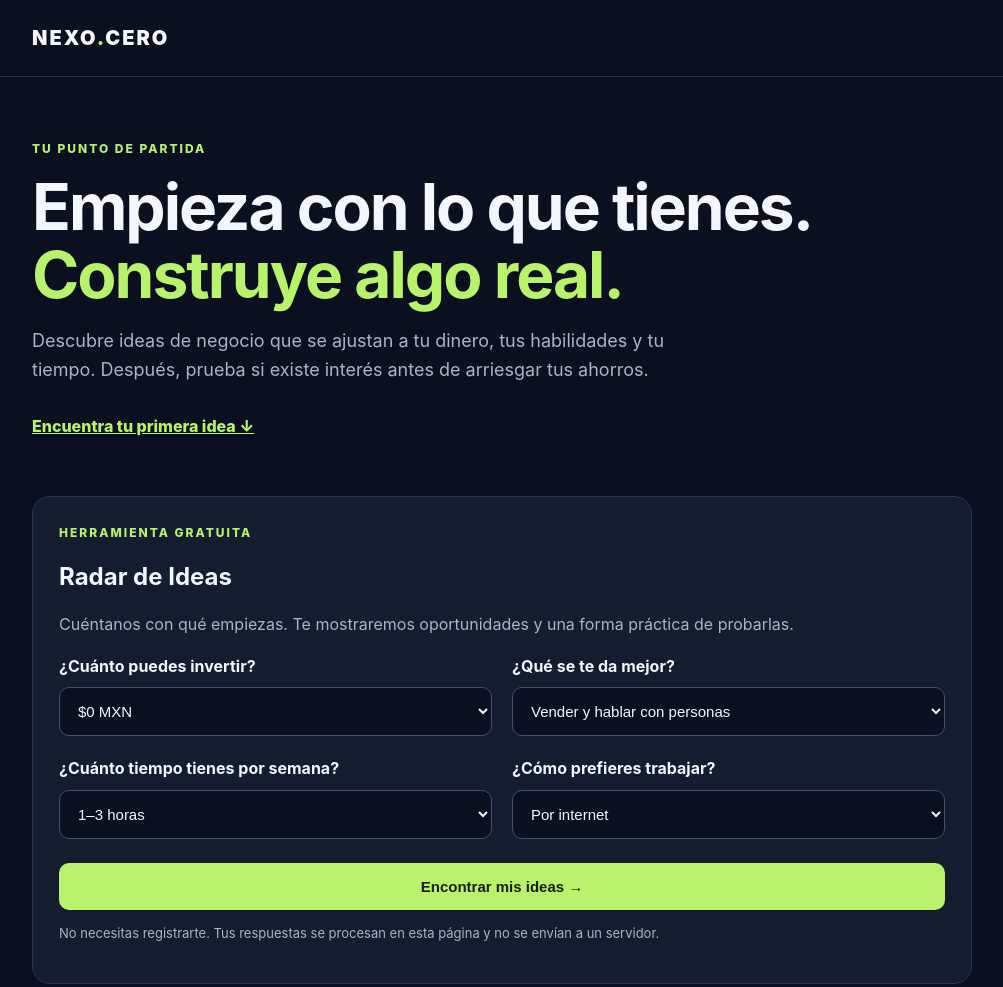
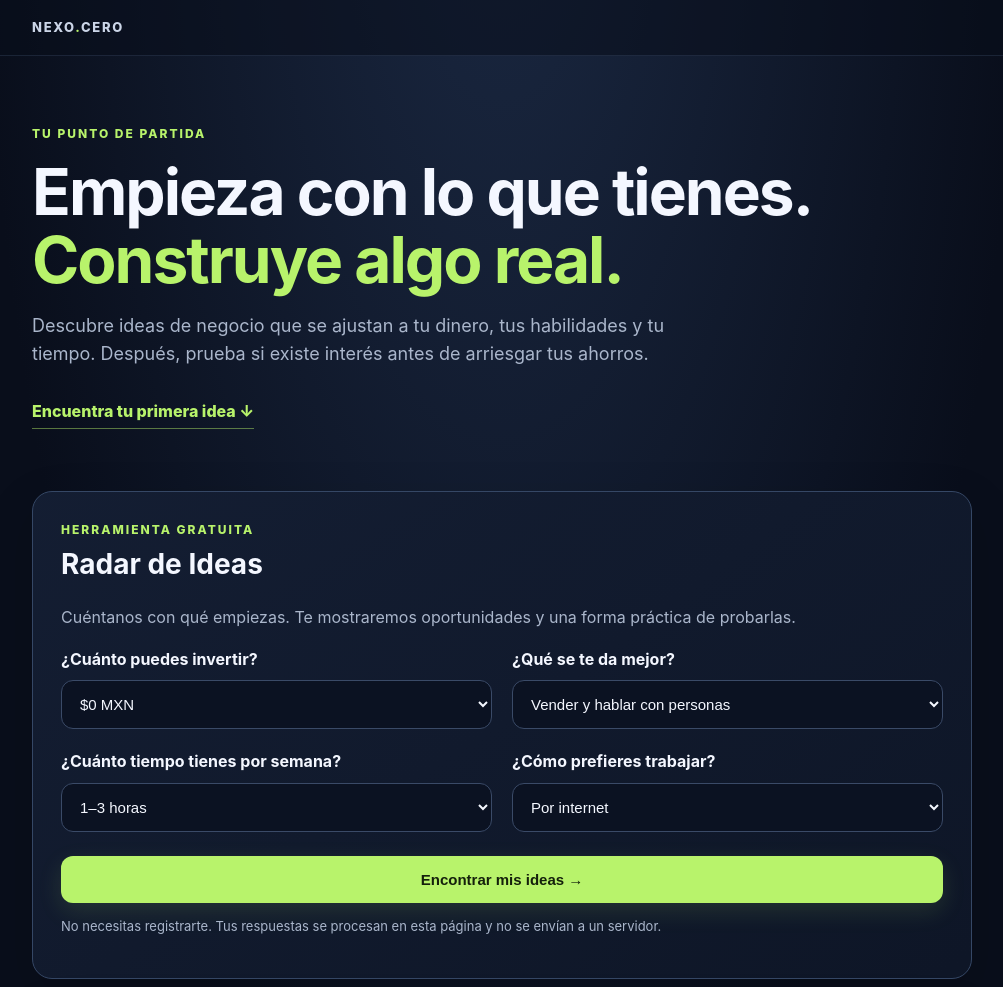
Before and after one commit to kevinalberto1621-maker/Nexo.cero, a plain HTML site: page index.html in a window 1280 px wide. Shown: the top 987 px of the page, without its empty margins (138-1141 px from the left). Drawn offline with Linux system fonts and the light colour scheme.

Commit message:
Update index.html

```diff
--- a/index.html
+++ b/index.html
@@ -1,4 +1,3 @@
-
 <!DOCTYPE html>
 <html lang="es">
 <head>
@@ -9,41 +8,32 @@
   <title>NEXO CERO | De una idea a algo real</title>
   <style>
     :root {
-      --bg: #0b1020;
-      --panel: #141c30;
-      --line: #293650;
+      --bg: #090e1b;
+      --panel: #111a2d;
+      --line: #283751;
       --text: #f4f7ff;
-      --muted: #a8b4ca;
+      --muted: #aab6cb;
       --accent: #b8f36b;
+      --accent-soft: rgba(184, 243, 107, .09);
     }
-
     * { box-sizing: border-box; }
     html { scroll-behavior: smooth; }
-
     body {
       margin: 0;
-      background: var(--bg);
+      background: radial-gradient(ellipse at 50% -15%, #1b2943 0%, var(--bg) 58%);
       color: var(--text);
       font-family: -apple-system, BlinkMacSystemFont, "Segoe UI", sans-serif;
       line-height: 1.6;
     }
-
     .wrap { width: min(940px, 92%); margin: auto; }
-
     header {
-      padding: 22px 0;
-      border-bottom: 1px solid var(--line);
+      padding: 17px 0;
+      border-bottom: 1px solid rgba(80, 101, 137, .25);
+      background: rgba(9, 14, 27, .55);
     }
-
-    .brand {
-      font-weight: 900;
-      letter-spacing: 2px;
-      font-size: 20px;
-    }
-
+    .brand { font-weight: 850; letter-spacing: 1.7px; font-size: 13px; color: #cbd5e7; }
     .brand span { color: var(--accent); }
-    .hero { padding: 62px 0 32px; }
-
+    .hero { padding: 68px 0 38px; }
     .tag {
       color: var(--accent);
       text-transform: uppercase;
@@ -51,58 +41,51 @@
       font-weight: 800;
       letter-spacing: 2px;
     }
-
     h1 {
       font-size: clamp(36px, 7vw, 64px);
       line-height: 1.06;
       letter-spacing: -2px;
       margin: 15px 0;
     }
-
     h2 { font-size: 24px; line-height: 1.25; }
     h3 { line-height: 1.3; }
     p { color: var(--muted); }
     .hero p { font-size: 18px; max-width: 650px; }
     .accent { color: var(--accent); }
-
     .panel {
-      background: var(--panel);
+      background: linear-gradient(145deg, rgba(20, 30, 51, .97), rgba(14, 22, 39, .98));
       border: 1px solid var(--line);
-      border-radius: 18px;
-      padding: 26px;
+      border-radius: 20px;
+      padding: 28px;
       margin: 24px 0;
+      box-shadow: 0 18px 50px rgba(0, 0, 0, .16);
     }
-
+    #radar { border-color: #354765; }
+    #radar h2 { margin-top: 8px; font-size: 28px; }
     .fields {
       display: grid;
       grid-template-columns: repeat(2, minmax(0, 1fr));
       gap: 20px;
     }
-
-    label {
-      display: block;
-      font-weight: 650;
-      margin-bottom: 8px;
-    }
-
+    label { display: block; font-weight: 650; margin-bottom: 8px; }
     select {
       width: 100%;
       padding: 14px;
-      border-radius: 10px;
-      background: #0b1020;
+      border-radius: 12px;
+      background: #0b1222;
       color: var(--text);
-      border: 1px solid #40506d;
+      border: 1px solid #3a4a67;
+      transition: border-color .18s ease, background .18s ease;
       font-size: 15px;
     }
-
     select:focus, button:focus-visible {
       outline: 2px solid var(--accent);
       outline-offset: 3px;
     }
-
+    select:hover { border-color: #687b9b; }
     button {
       border: 0;
-      border-radius: 10px;
+      border-radius: 12px;
       padding: 15px 20px;
       background: var(--accent);
       color: #14200b;
@@ -110,26 +93,19 @@
       font-weight: 800;
       cursor: pointer;
     }
-
     button:hover { filter: brightness(1.06); }
-
-    .main-button {
-      width: 100%;
-      margin-top: 24px;
-    }
-
+    button:disabled { opacity: .6; cursor: wait; }
+    .main-button { width: 100%; margin-top: 24px; box-shadow: 0 8px 24px rgba(184, 243, 107, .12); }
     .results { display: grid; gap: 18px; }
-
     .idea {
-      background: var(--panel);
+      background: linear-gradient(145deg, #141e33, #101829);
       border: 1px solid var(--line);
-      border-radius: 16px;
+      border-radius: 18px;
       padding: 24px;
     }
-
+    .idea:first-child { border-color: rgba(184, 243, 107, .45); }
     .idea h3 { margin: 7px 0; font-size: 22px; }
     .score { color: var(--accent); font-weight: 800; }
-
     .pill {
       display: inline-block;
       border: 1px solid #40506d;
@@ -139,40 +115,29 @@
       font-size: 12px;
       margin: 4px 4px 4px 0;
     }
-
     .idea ul { padding-left: 22px; }
     .idea li { margin: 8px 0; }
-
     .test {
-      padding: 13px;
+      padding: 14px;
       border-left: 3px solid var(--accent);
-      background: #0e1628;
+      background: var(--accent-soft);
       border-radius: 0 8px 8px 0;
     }
-
     .test strong { color: var(--text); }
     .section-intro { margin-top: -8px; }
-
     .how-grid {
       display: grid;
       grid-template-columns: repeat(3, minmax(0, 1fr));
       gap: 14px;
     }
-
     .how-card {
       border: 1px solid var(--line);
+      background: rgba(9, 14, 27, .28);
       border-radius: 14px;
-      padding: 16px;
+      padding: 17px;
     }
-
-    .number {
-      color: var(--accent);
-      font-weight: 900;
-      font-size: 23px;
-    }
-
+    .number { color: var(--accent); font-weight: 900; font-size: 23px; }
     .notice { font-size: 13px; }
-
     footer {
       padding: 30px 0 42px;
       color: var(--muted);
@@ -181,51 +146,22 @@
       margin-top: 40px;
     }
 
-    .week-plan {
-      margin-top: 18px;
-      padding: 16px;
-      border: 1px solid var(--line);
-      border-radius: 12px;
-    }
-
-    .week-plan h4 {
-      margin: 0 0 8px;
-      color: var(--accent);
-    }
-
+    .week-plan { margin-top: 18px; padding: 17px; border: 1px solid var(--line); background: rgba(8, 13, 25, .35); border-radius: 14px; }
+    .week-plan h4 { margin: 0 0 8px; color: var(--accent); }
     .week-plan ol { padding-left: 22px; }
-
-    .message-box {
-      margin-top: 14px;
-      padding: 14px;
-      background: #0b1020;
-      border: 1px solid #40506d;
-      border-radius: 10px;
-      white-space: pre-wrap;
-      overflow-wrap: anywhere;
-      color: var(--text);
-    }
-
-    .copy-button {
-      margin-top: 10px;
-      padding: 10px 14px;
-      background: transparent;
-      border: 1px solid var(--accent);
-      color: var(--accent);
-    }
-
+    .message-box { margin-top: 14px; padding: 14px; background: #0b1020; border: 1px solid #40506d; border-radius: 10px; white-space: pre-wrap; overflow-wrap: anywhere; color: var(--text); }
+    .copy-button { margin-top: 10px; padding: 10px 14px; background: transparent; border: 1px solid var(--accent); color: var(--accent); }
     .small-note { font-size: 13px; }
     [hidden] { display: none !important; }
-
     @media (max-width: 620px) {
       .fields, .how-grid { grid-template-columns: 1fr; }
       .panel { padding: 19px; }
-      .hero { padding-top: 42px; }
+      .hero { padding-top: 48px; }
+      .idea { padding: 19px; }
       h1 { letter-spacing: -1px; }
     }
   </style>
 </head>
-
 <body>
   <header>
     <div class="wrap brand">NEXO<span>.</span>CERO</div>
@@ -236,7 +172,7 @@
       <div class="tag">Tu punto de partida</div>
       <h1>Empieza con lo que tienes.<br><span class="accent">Construye algo real.</span></h1>
       <p>Descubre ideas de negocio que se ajustan a tu dinero, tus habilidades y tu tiempo. Después, prueba si existe interés antes de arriesgar tus ahorros.</p>
-      <a href="#radar" style="display:inline-block;margin-top:12px;color:#b8f36b;font-weight:800;">Encuentra tu primera idea ↓</a>
+      <a href="#radar" style="display:inline-block;margin-top:12px;color:#b8f36b;font-weight:800;text-decoration:none;border-bottom:1px solid rgba(184,243,107,.45);padding-bottom:3px;">Encuentra tu primera idea ↓</a>
     </section>
 
     <section class="panel" id="radar">
@@ -254,7 +190,6 @@
             <option value="3000">$3,000 MXN</option>
           </select>
         </div>
-
         <div>
           <label for="skill">¿Qué se te da mejor?</label>
           <select id="skill">
@@ -265,7 +200,6 @@
             <option value="learn">Estoy dispuesto a aprender</option>
           </select>
         </div>
-
         <div>
           <label for="time">¿Cuánto tiempo tienes por semana?</label>
           <select id="time">
@@ -274,7 +208,6 @@
             <option value="10">8 horas o más</option>
           </select>
         </div>
-
         <div>
           <label for="mode">¿Cómo prefieres trabajar?</label>
           <select id="mode">
@@ -284,7 +217,6 @@
           </select>
         </div>
       </div>
-
       <button class="main-button" id="generate" type="button">Encontrar mis ideas →</button>
       <p class="notice">No necesitas registrarte. Tus respuestas se procesan en esta página y no se envían a un servidor.</p>
     </section>
@@ -293,9 +225,7 @@
       <div class="tag">Tu siguiente paso</div>
       <h2>Tus oportunidades iniciales</h2>
       <p class="section-intro">Empieza por la opción que puedas probar más fácilmente. Las puntuaciones miden compatibilidad aproximada, no garantizan ventas.</p>
-
       <div id="results" class="results"></div>
-
       <div class="panel">
         <h2>La regla de NEXO CERO</h2>
         <p>Antes de gastar, busca evidencia. Habla con posibles clientes, entiende el problema y comprueba si alguien realmente quiere pagar por resolverlo.</p>
@@ -306,20 +236,17 @@
     <section class="panel">
       <div class="tag">Nuestro método</div>
       <h2>De la idea a la evidencia</h2>
-
       <div class="how-grid">
         <div class="how-card">
           <div class="number">01</div>
           <h3>Encuentra</h3>
           <p>Elige un problema que puedas ayudar a resolver.</p>
         </div>
-
         <div class="how-card">
           <div class="number">02</div>
           <h3>Experimenta</h3>
           <p>Prueba el interés con acciones pequeñas y económicas.</p>
         </div>
-
         <div class="how-card">
           <div class="number">03</div>
           <h3>Aprende</h3>
@@ -486,7 +413,6 @@
         heading.textContent = "Plan de acción:";
 
         const list = document.createElement("ul");
-
         idea.steps.forEach(step => {
           const li = document.createElement("li");
           li.textContent = step;
@@ -495,20 +421,15 @@
 
         const test = document.createElement("p");
         test.className = "test";
-
         const testLabel = document.createElement("strong");
         testLabel.textContent = "Tu experimento: ";
-
         test.append(testLabel, document.createTextNode(idea.test));
 
         const week = document.createElement("div");
         week.className = "week-plan";
-
         const weekTitle = document.createElement("h4");
         weekTitle.textContent = "Tu plan de 7 días";
-
         const weekList = document.createElement("ol");
-
         const weekTasks = [
           "Día 1: define exactamente a quién ayudarás y qué problema resolverás.",
           "Día 2: observa cinco posibles clientes y anota qué necesitan.",
@@ -518,29 +439,22 @@
           "Día 6: contacta a cinco posibles clientes con un mensaje respetuoso.",
           "Día 7: revisa respuestas, preguntas y señales de interés; decide qué mejorar."
         ];
-
         weekTasks.forEach(task => {
           const li = document.createElement("li");
           li.textContent = task;
           weekList.appendChild(li);
         });
-
         week.append(weekTitle, weekList);
 
         const messageTitle = document.createElement("strong");
         messageTitle.textContent = "Mensaje que puedes adaptar";
-
         const message = document.createElement("div");
         message.className = "message-box";
-
-        message.textContent =
-          `Hola, estoy preparando un servicio de ${idea.name.toLowerCase()}. Estoy hablando con personas para entender qué necesitan antes de ofrecerlo. ¿Te puedo hacer dos preguntas rápidas sobre cómo resuelves esto actualmente? No hay compromiso.`;
-
+        message.textContent = `Hola, estoy preparando un servicio de ${idea.name.toLowerCase()}. Estoy hablando con personas para entender qué necesitan antes de ofrecerlo. ¿Te puedo hacer dos preguntas rápidas sobre cómo resuelves esto actualmente? No hay compromiso.`;
         const copyButton = document.createElement("button");
         copyButton.type = "button";
         copyButton.className = "copy-button";
         copyButton.textContent = "Copiar mensaje";
-
         copyButton.addEventListener("click", async () => {
           try {
             await navigator.clipboard.writeText(message.textContent);
@@ -554,36 +468,17 @@
         caution.className = "small-note";
         caution.textContent = "Importante: este plan no garantiza ventas. No gastes dinero ni prometas resultados antes de comprobar que existe interés real.";
 
-        card.append(
-          title,
-          score,
-          type,
-          cost,
-          description,
-          heading,
-          list,
-          test,
-          week,
-          messageTitle,
-          message,
-          copyButton,
-          caution
-        );
-
+        card.append(title, score, type, cost, description, heading, list, test, week, messageTitle, message, copyButton, caution);
         results.appendChild(card);
       });
 
       document.getElementById("resultsSection").hidden = false;
-      document.getElementById("resultsSection").scrollIntoView({
-        behavior: "smooth"
-      });
+      document.getElementById("resultsSection").scrollIntoView({ behavior: "smooth" });
     });
 
     document.getElementById("restart").addEventListener("click", () => {
       document.getElementById("resultsSection").hidden = true;
-      document.getElementById("radar").scrollIntoView({
-        behavior: "smooth"
-      });
+      document.getElementById("radar").scrollIntoView({ behavior: "smooth" });
     });
   </script>
 </body>
```
